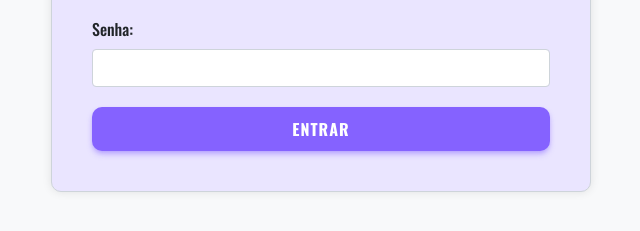
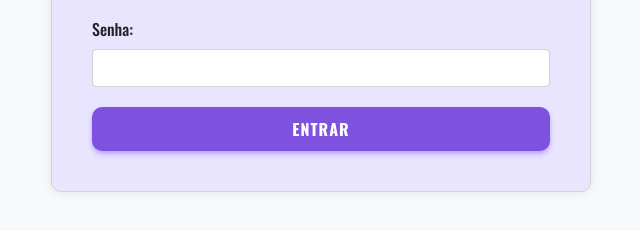
Before and after one commit to anducajuan/imob, a website: page src/public/pages/login.html in a window 1280 px wide. Shown: the part 447-678 px from the top of the page, without its empty margins (319-959 px from the left). Drawn offline with nearby package versions, Linux system fonts and the light colour scheme; files whose address does not match are found by name.

Commit message:
Esqueci desse aqui também

```diff
--- a/src/public/css/style.css
+++ b/src/public/css/style.css
@@ -28,7 +28,7 @@ label {
 }
 
 .btn-primary {
-  background-color: #8562ff; /* Cor de fundo do botão */
+  background-color: #7e51df; /* Cor de fundo do botão */
   border: none; /* Sem borda */
   box-shadow:
     0px 4px 6px -1px rgba(133, 98, 255, 0.4),
```
